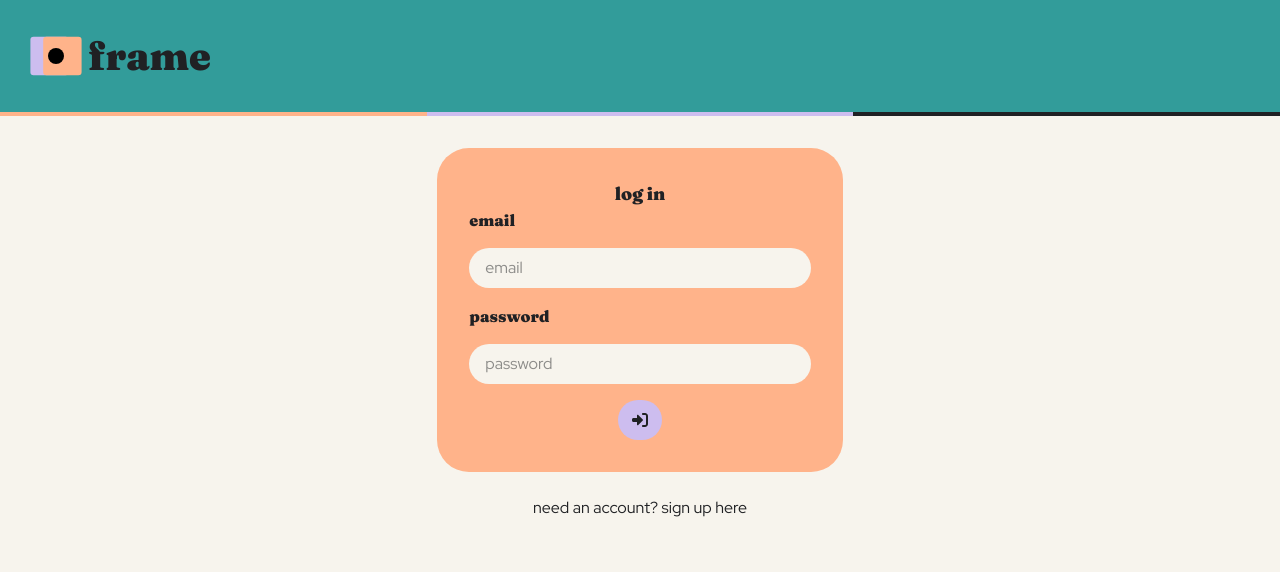
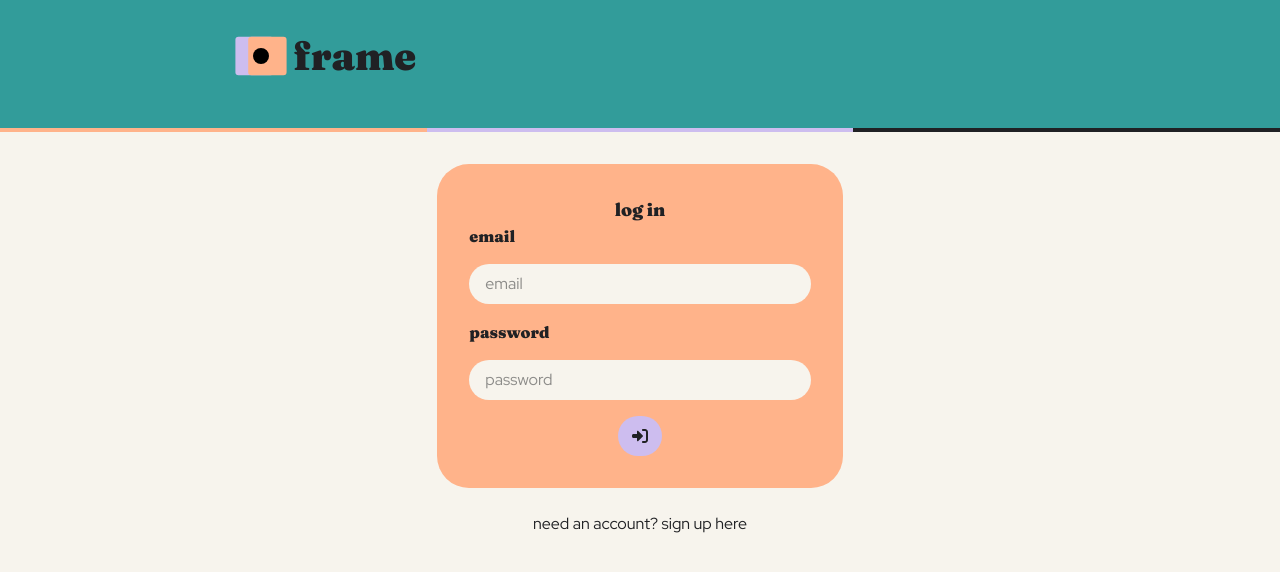
Before and after one commit to claudiacarion/frame, a Next.js app: page /auth/login in a window 1280 px wide. Shown: the top 572 px of the page. Built offline with nearby package versions, Linux system fonts and the light colour scheme.

Commit message:
fix auth/header logo position

```diff
--- a/components/AuthHeader/index.tsx
+++ b/components/AuthHeader/index.tsx
@@ -4,13 +4,15 @@ import Logo from "../Logo";
 const AuthHeader = () => {
   return (
     <header className="bg-teal ">
-      <div className="flex justify-center lg:justify-between items-center mx-auto p-6">
+      <div className="p-6">
+        <div className="flex justify-center lg:justify-start items-center w-2/3 mx-auto mb-4">
           <Link
             href="/"
             className="flex items-center active:-rotate-2 [@media(hover:hover)]:hover:-rotate-2 transition-transform">
             <Logo />
             <h2 className="text-[40px]">frame</h2>
           </Link>
+        </div>
       </div>
       <div className="flex w-full">
         <div className="bg-apricot h-1 w-full" />
```
Lines whose indentation alone changed are shown as unchanged.
